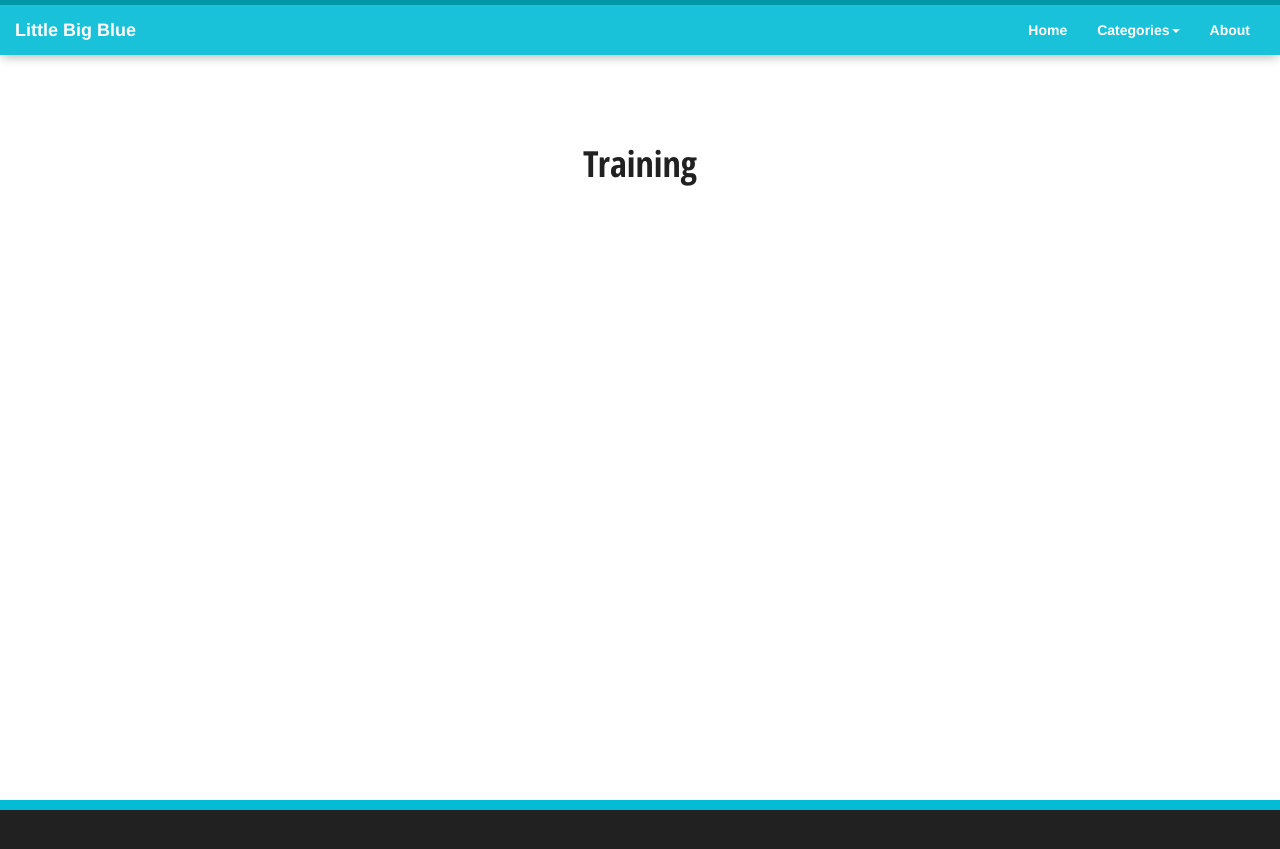
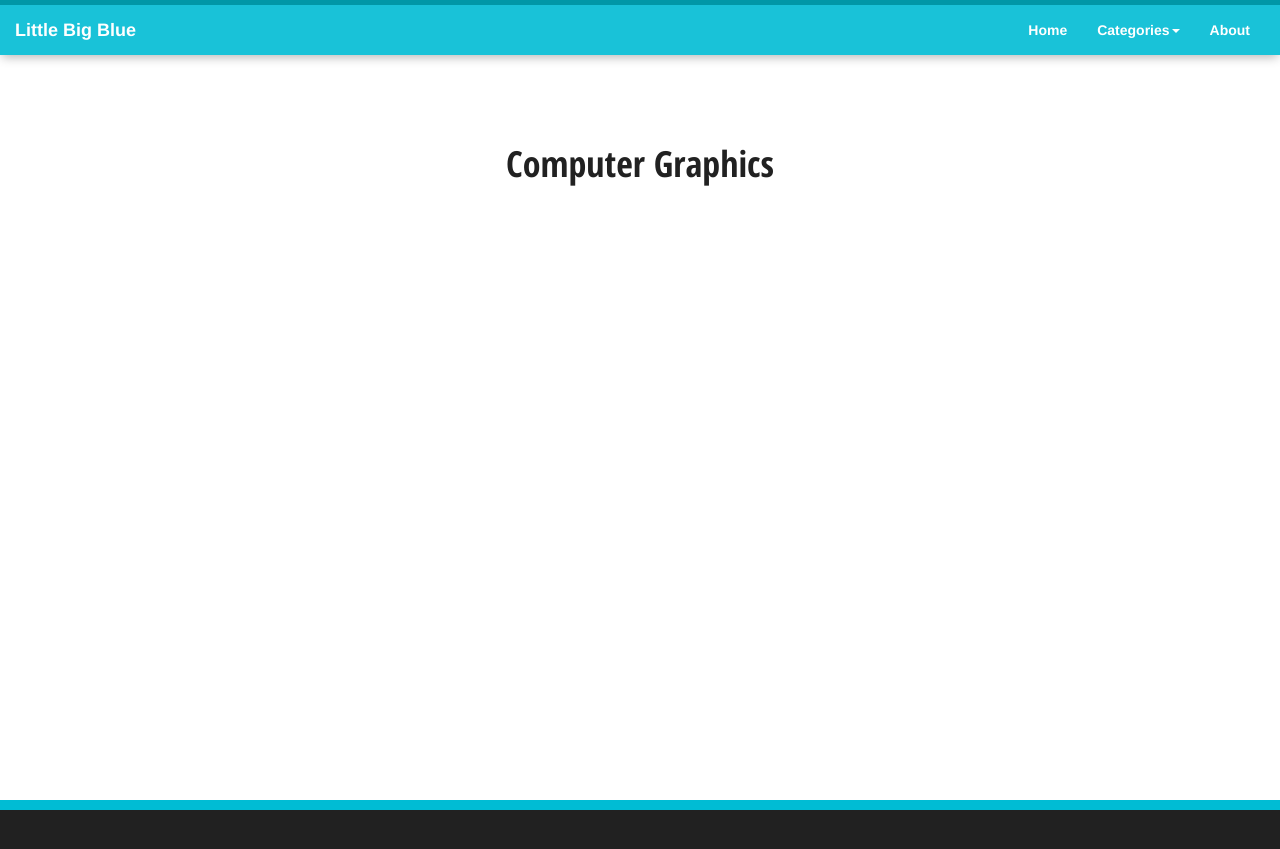
Before and after one commit to cross-word/cross-word.github.io, a Jekyll site: the page built from categories/Computer Graphics.html, in a window 1280 px wide and 900 px high. Shown: the top 849 px of the window. Built offline with Jekyll 4.4.1, drawn with Linux system fonts in a browser that asks for light colours; nearby versions of some CDN libraries; Markdown is read by kramdown in place of the engine named in the settings.

Commit message:
Update Computer Graphics.html

```diff
--- a/categories/Computer Graphics.html
+++ b/categories/Computer Graphics.html
@@ -2,7 +2,7 @@
 layout: default
 title: Computer Graphics
 ---
-<h1 class='category-title-page'>Training</h1>
+<h1 class='category-title-page'>Computer Graphics</h1>
 <div class="col-xs-12 home-wrap">
 {% for post in site.categories.training %}
   <div class="col-xs-12 col-sm-4 col-md-3 article-cards">
```
